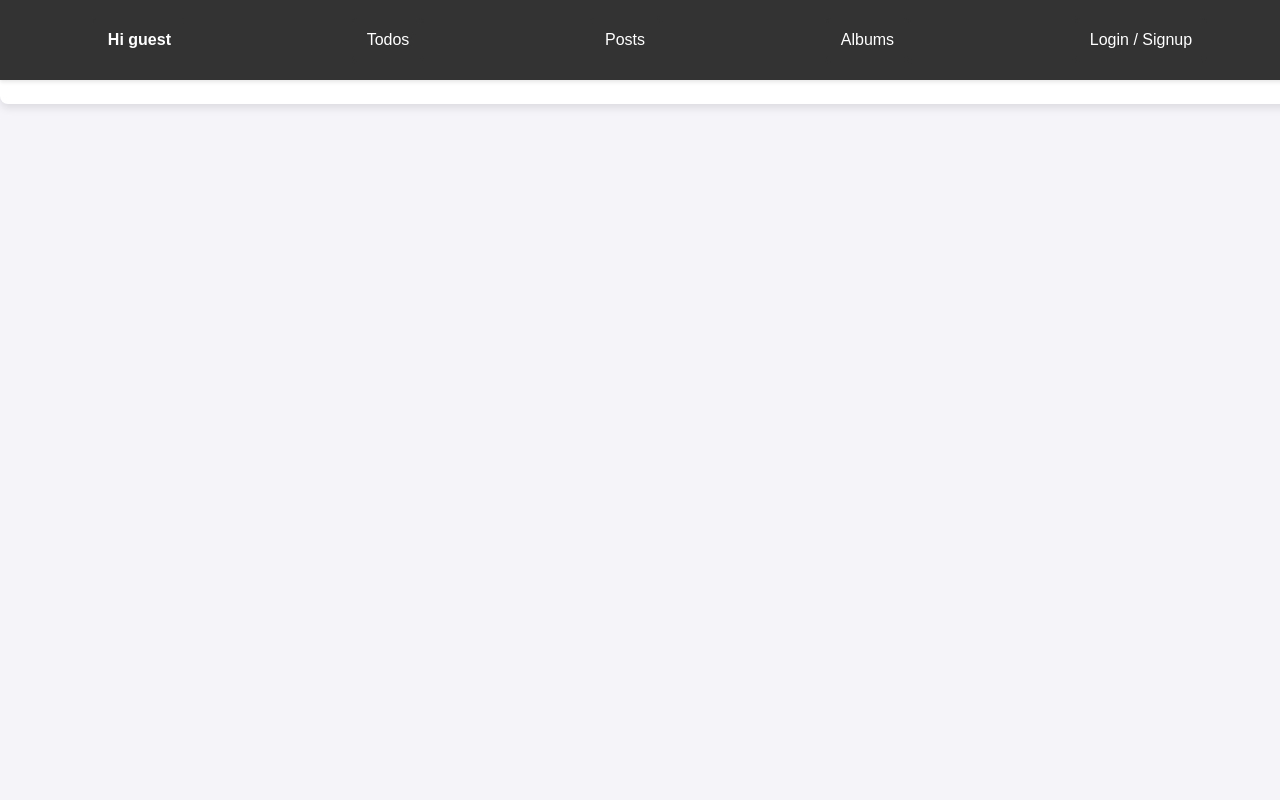
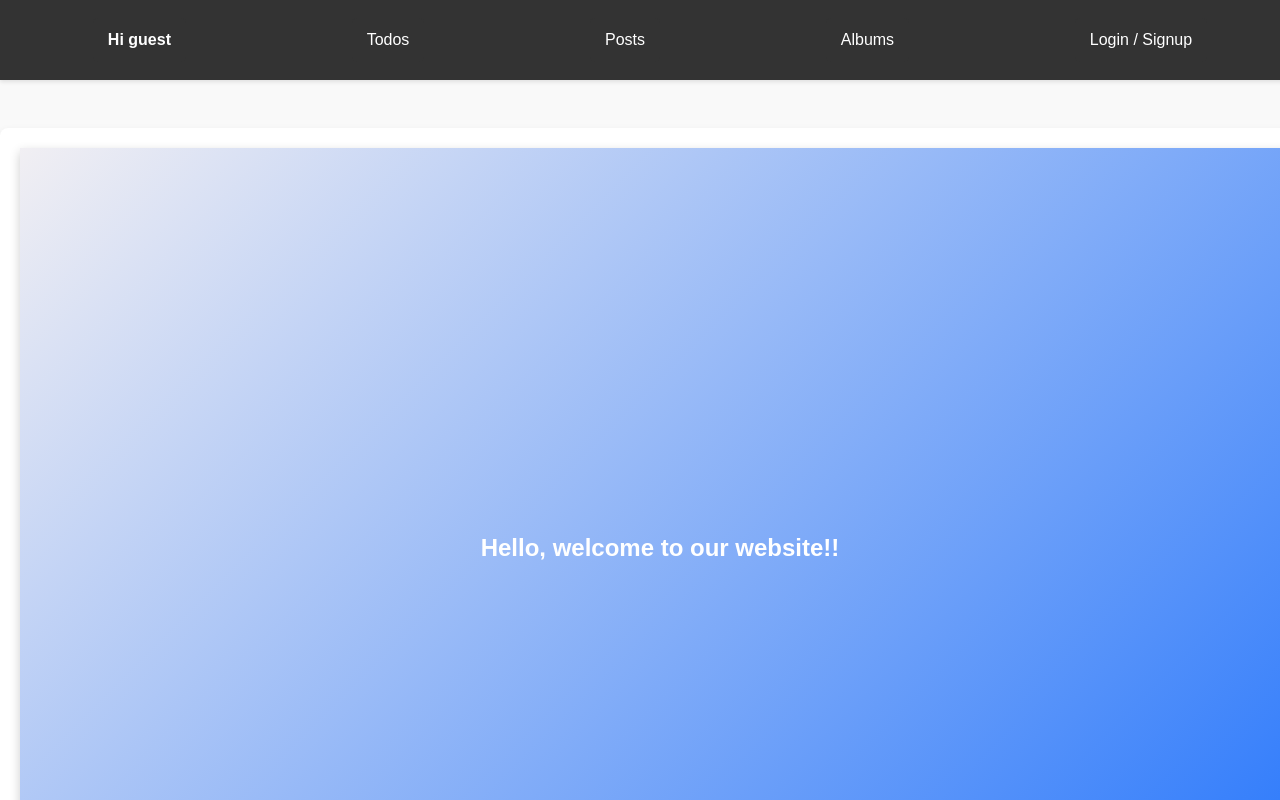
Before and after one commit to dinais/React-Second-Project, a React (Vite) app: page /users/home in a window 1280 px wide. Shown: the top 800 px of the page. Built offline with nearby package versions, Linux system fonts and the light colour scheme.

Commit message:
finish style

```diff
--- a/src/components/style.css
+++ b/src/components/style.css
@@ -12,7 +12,37 @@ body {
     min-height: 100vh;
     overflow-x: hidden;
 }
+.home-container {
+    display: flex;
+    flex-direction: column;
+    align-items: center;
+    justify-content: center;
+    height: 100vh; /* Full viewport height */
+    text-align: center;
+    background: linear-gradient(135deg, #f1eff3, #2575fc); /* Gradient background */
+    color: #fff;
+    box-shadow: 0px 4px 10px rgba(0, 0, 0, 0.2);
+    text-align: center;
+    font-family: 'Arial', sans-serif;
+    font-size: 24px;
+    font-weight: bold;
+    line-height: 1.5;
+  }
 
+  /* Heading styling */
+  .home-container h1 {
+    font-size: 2.5rem;
+    font-weight: bold;
+    margin: 0;
+    text-shadow: 2px 2px 5px rgba(0, 0, 0, 0.3);
+    padding: 0.5rem 1rem;
+    border: 2px solid rgba(255, 255, 255, 0.6);
+    border-radius: 10px;
+    background-color: rgba(255, 255, 255, 0.2);
+    backdrop-filter: blur(10px);
+    overflow-y: hidden;
+
+  }
 .posts-bar,
 .todo-bar {
     text-align: center;
@@ -183,7 +213,7 @@ footer {
     height: 100%;
     overflow-y: auto;
     overflow-x: hidden;
-    margin: 0 auto;
+    margin: 10% auto;
     display: flex;
     flex-direction: column;
     justify-content: flex-start;
@@ -320,24 +350,18 @@ footer {
     background-color: #c2d3ad;
     padding: 60px;
     max-width: 600px;
-    margin: 10% auto;
+    margin: 0 auto;
     border-radius: 10px;
     display: flex;
     flex-direction: column;
     justify-content: center;
     align-items: center;
     box-shadow: 0 4px 8px rgba(0, 0, 0, 0.2);
-    /* תוספת הצללה רכה */
     color: white;
-    /* צבע האותיות */
     text-align: center;
-    /* יישור האותיות למרכז */
     font-family: 'Arial', sans-serif;
-    /* הפונט נקי ומקצועי */
     font-size: 24px;
-    /* גודל האותיות */
     font-weight: bold;
-    /* בולטות האותיות */
     line-height: 1.5;
 }
 
```
